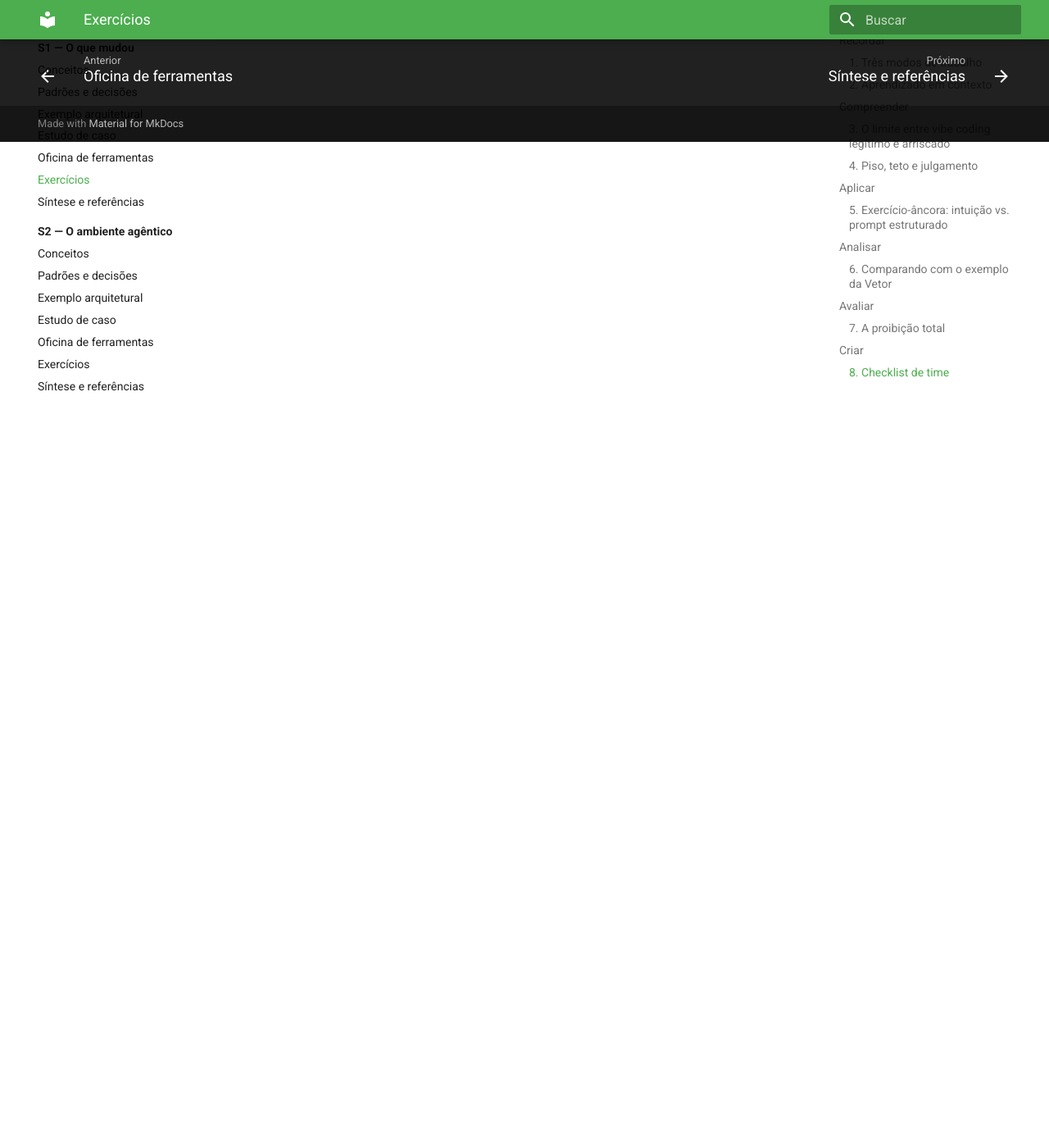
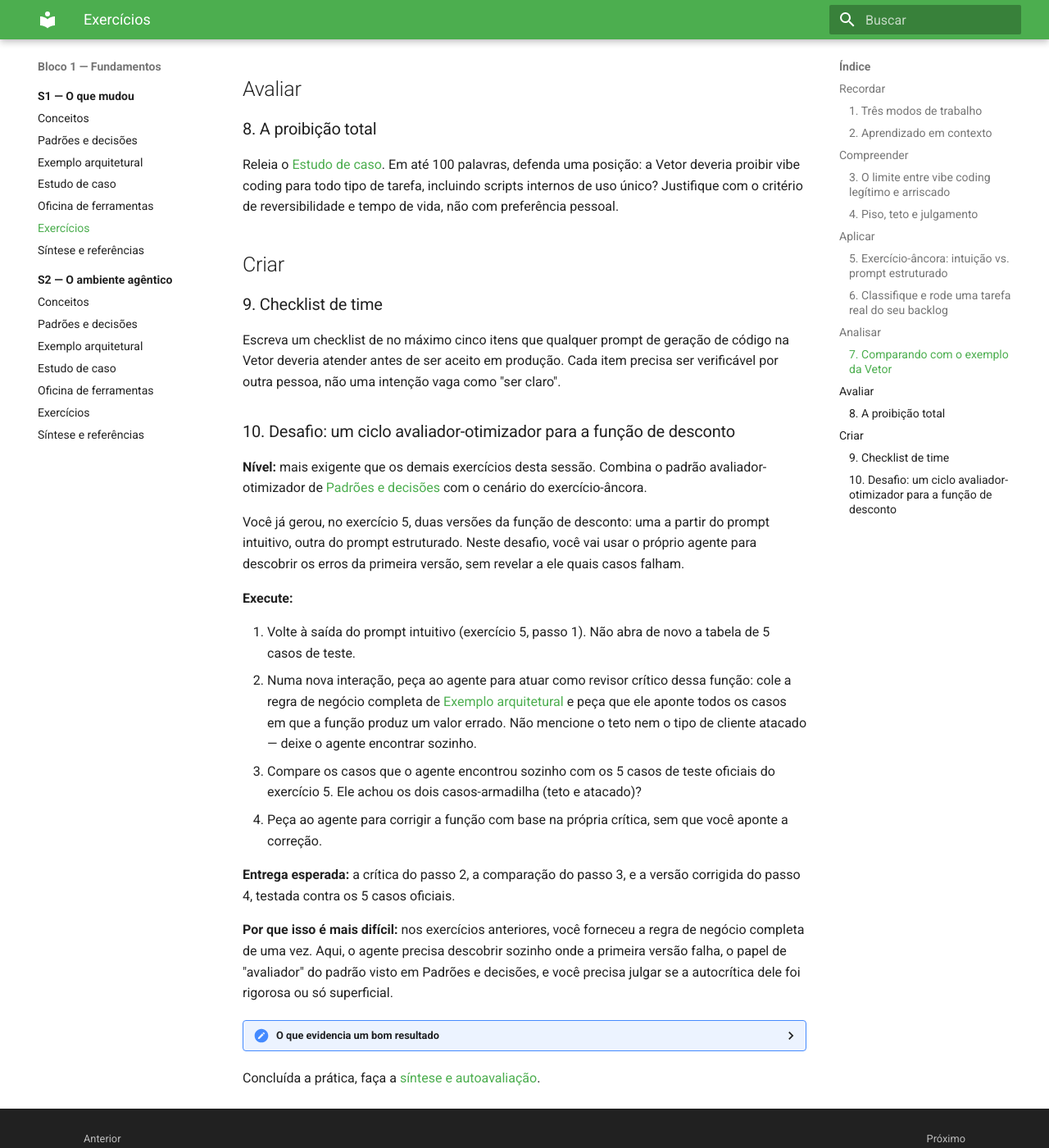
Before and after one commit to arkhibr/workshops-ia-agentica, an MkDocs documentation site: the page built from docs/sessao-01-o-que-mudou/exercicios.md, in a window 1280 px wide and 1400 px high, scrolled down 3451 px. Shown: the whole window at 82% size. Built offline with MkDocs 1.6.1 and Material for MkDocs 9.7.7, drawn with Linux system fonts in a browser that asks for light colours; some of the changed text lies outside the part shown.

Commit message:
docs(s1): adiciona exercícios práticos que exigem abrir o agente
Só o exercício-âncora (5) exigia abrir código ou ambiente de IA; os
outros sete eram resposta escrita. Adiciona dois exercícios práticos:

- #6 (Aplicar): classificar uma tarefa real do próprio backlog contra
  a tabela de 5 critérios ANTES de rodá-la, depois comparar previsão
  com resultado — fecha o ciclo entre a admonition "Aplique agora" de
  Padrões e decisões e uma entrega verificável.
- #10 (Criar, desafio): ciclo avaliador-otimizador aplicado à função
  de desconto do exercício-âncora — o agente precisa descobrir sozinho
  os casos-armadilha (teto, cliente atacado) sem que o aluno os revele,
  o papel de "avaliador" do padrão já ensinado em Padrões e decisões.
  Mais difícil que os demais porque exige encadear duas interações e
  julgar a qualidade da autocrítica do próprio agente, não só ler uma
  saída.

Exercícios 6-9 renumerados. Nenhum conceito novo introduzido; ambos
usam material já apresentado na sessão.

```diff
--- a/docs/sessao-01-o-que-mudou/exercicios.md
+++ b/docs/sessao-01-o-que-mudou/exercicios.md
@@ -94,22 +94,63 @@
 
 **Como verificar antes de entregar:** confira se os casos 4 e 5 (os que dependem do teto e do tipo de cliente) foram mesmo testados, não só assumidos como corretos.
 
+### 6. Classifique e rode uma tarefa real do seu backlog
+
+Escolha uma tarefa real do seu backlog, fora deste material. Antes de pedir qualquer coisa ao agente, classifique-a contra a tabela de cinco critérios de [Padrões e decisões](padroes-e-decisoes.md#quando-cada-modo-se-justifica) e decida, por escrito, qual modo você vai usar e por quê.
+
+**Execute:**
+
+1. Escreva sua classificação e a justificativa (duas ou três frases) antes de abrir o agente.
+2. Peça ao agente para executar a tarefa no modo escolhido. Se você escolheu vibe coding ou assistência, um prompt já resolve; se escolheu SDD, escreva pelo menos a especificação da tarefa antes de pedir o código.
+3. Releia o resultado e responda: ele confirmou sua classificação, ou revelou que a tarefa pedia mais (ou menos) cuidado do que você esperava?
+
+**Entrega esperada:** a classificação escrita antes de começar, o prompt ou especificação usado, e a resposta do passo 3.
+
+<details>
+<summary>O que evidencia um bom resultado</summary>
+
+A classificação foi feita antes de ver o resultado, não ajustada depois para combinar com o que aconteceu. A resposta do passo 3 aponta um motivo concreto, não uma impressão vaga como "funcionou bem".
+</details>
+
 ## Analisar
 
-### 6. Comparando com o exemplo da Vetor
+### 7. Comparando com o exemplo da Vetor
 
 Compare sua saída do prompt intuitivo (exercício 5) com a saída demonstrada em [Exemplo arquitetural](exemplo-arquitetural.md). As duas erraram nos mesmos casos? Se não, qual regra de negócio cada uma perdeu de forma diferente?
 
 ## Avaliar
 
-### 7. A proibição total
+### 8. A proibição total
 
 Releia o [Estudo de caso](estudo-de-caso.md). Em até 100 palavras, defenda uma posição: a Vetor deveria proibir vibe coding para todo tipo de tarefa, incluindo scripts internos de uso único? Justifique com o critério de reversibilidade e tempo de vida, não com preferência pessoal.
 
 ## Criar
 
-### 8. Checklist de time
+### 9. Checklist de time
 
 Escreva um checklist de no máximo cinco itens que qualquer prompt de geração de código na Vetor deveria atender antes de ser aceito em produção. Cada item precisa ser verificável por outra pessoa, não uma intenção vaga como "ser claro".
 
+### 10. Desafio: um ciclo avaliador-otimizador para a função de desconto
+
+**Nível:** mais exigente que os demais exercícios desta sessão. Combina o padrão avaliador-otimizador de [Padrões e decisões](padroes-e-decisoes.md#o-principio-de-simplicidade) com o cenário do exercício-âncora.
+
+Você já gerou, no exercício 5, duas versões da função de desconto: uma a partir do prompt intuitivo, outra do prompt estruturado. Neste desafio, você vai usar o próprio agente para descobrir os erros da primeira versão, sem revelar a ele quais casos falham.
+
+**Execute:**
+
+1. Volte à saída do prompt intuitivo (exercício 5, passo 1). Não abra de novo a tabela de 5 casos de teste.
+2. Numa nova interação, peça ao agente para atuar como revisor crítico dessa função: cole a regra de negócio completa de [Exemplo arquitetural](exemplo-arquitetural.md#a-regra-de-negocio-completa) e peça que ele aponte todos os casos em que a função produz um valor errado. Não mencione o teto nem o tipo de cliente atacado — deixe o agente encontrar sozinho.
+3. Compare os casos que o agente encontrou sozinho com os 5 casos de teste oficiais do exercício 5. Ele achou os dois casos-armadilha (teto e atacado)?
+4. Peça ao agente para corrigir a função com base na própria crítica, sem que você aponte a correção.
+
+**Entrega esperada:** a crítica do passo 2, a comparação do passo 3, e a versão corrigida do passo 4, testada contra os 5 casos oficiais.
+
+**Por que isso é mais difícil:** nos exercícios anteriores, você forneceu a regra de negócio completa de uma vez. Aqui, o agente precisa descobrir sozinho onde a primeira versão falha, o papel de "avaliador" do padrão visto em Padrões e decisões, e você precisa julgar se a autocrítica dele foi rigorosa ou só superficial.
+
+<details>
+<summary>O que evidencia um bom resultado</summary>
+
+O agente identificou pelo menos o caso do teto ou o caso do cliente atacado sem que fossem mencionados no prompt. Se não identificou nenhum dos dois, isso também é um resultado válido para discutir: ciclo de autocrítica não garante pegar tudo, e é por isso que a verificação por teste automatizado continua necessária mesmo com um passo de revisão a mais.
+</details>
+
 Concluída a prática, faça a [síntese e autoavaliação](sintese-e-referencias.md).
```
